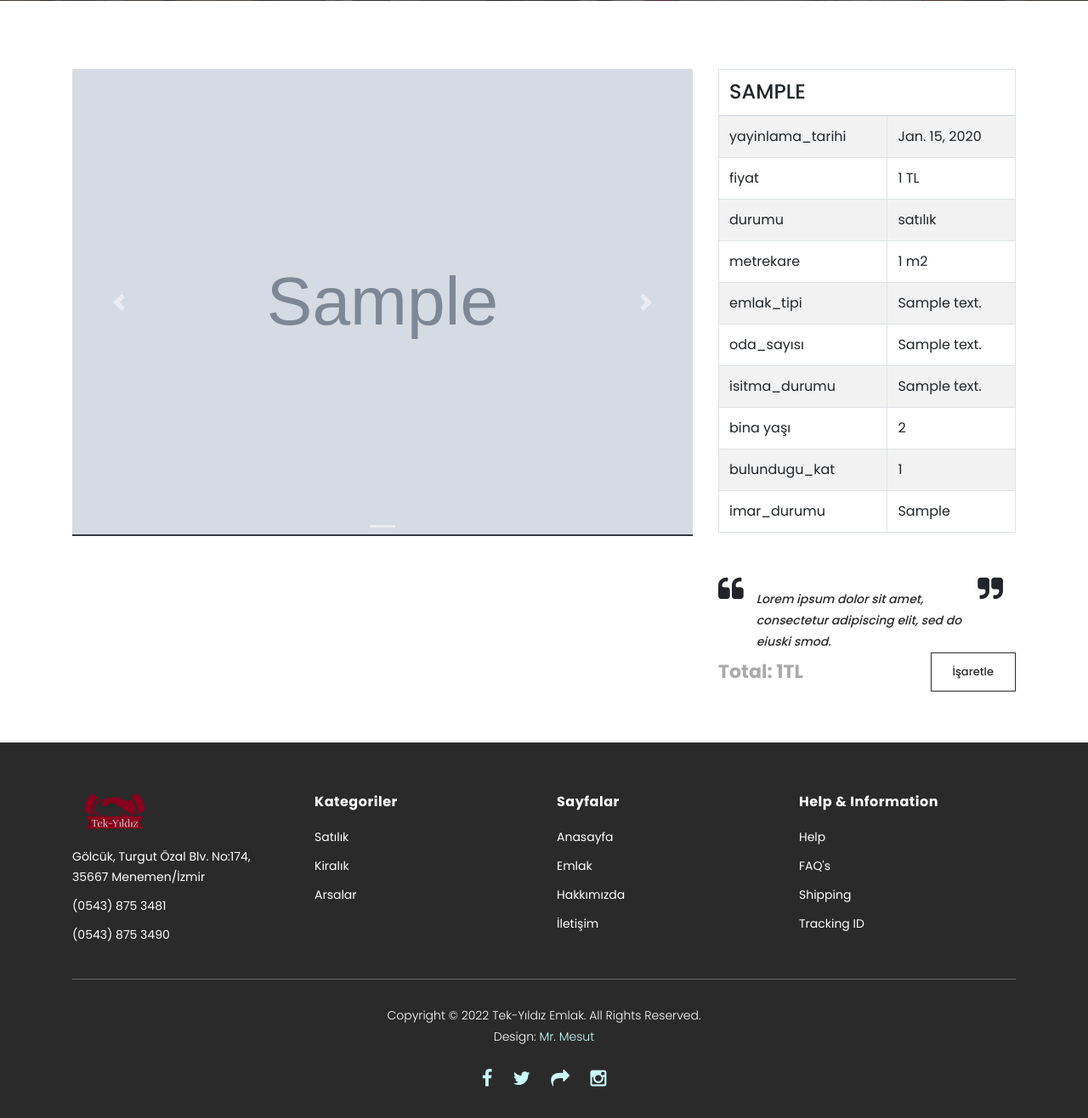
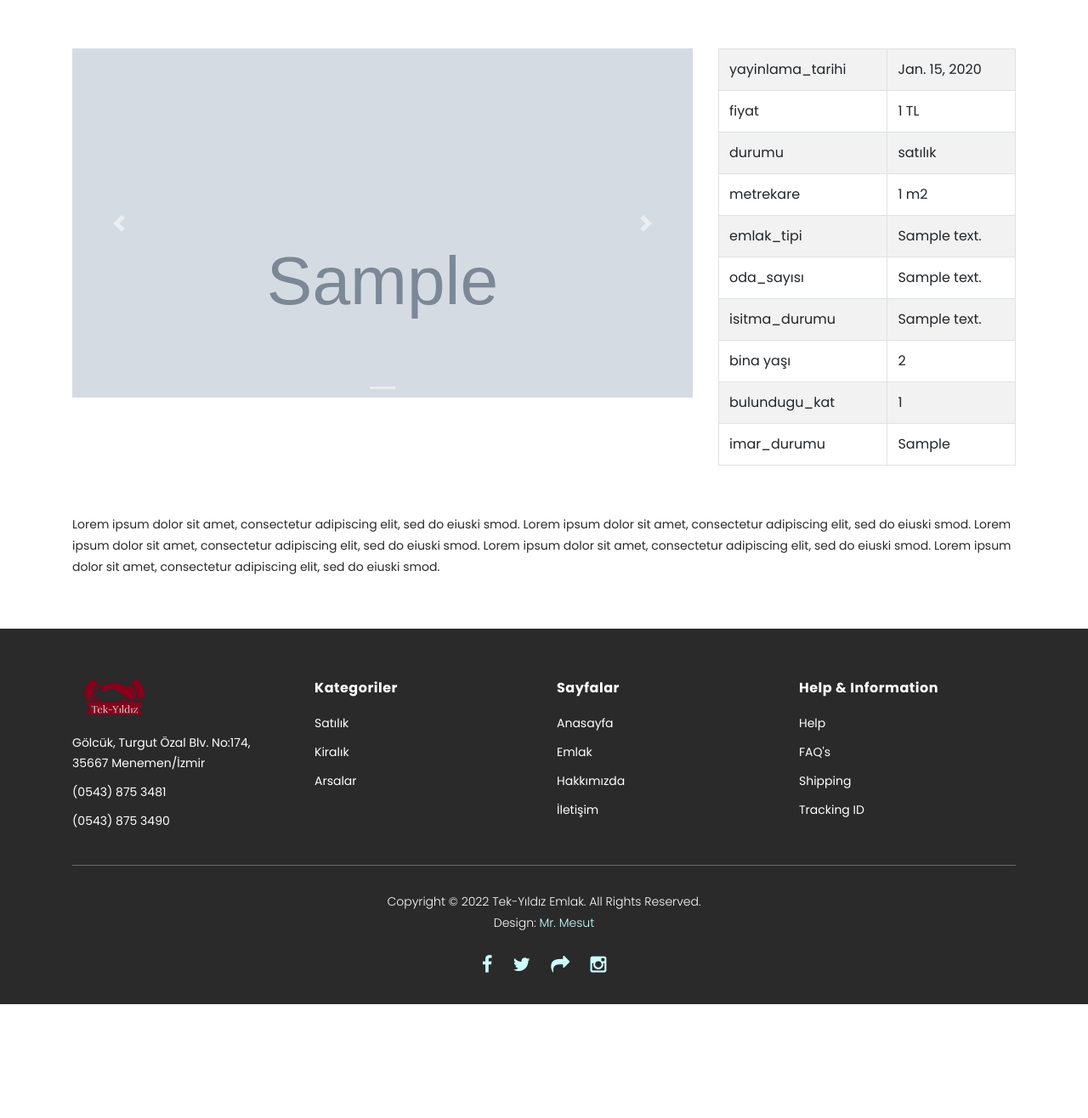
Before and after one commit to Mr-Mesut-OZTURK/yasinemlak, a Django app: page /productdetails/1 in a window 1280 px wide. Shown: the part 560-1876 px from the top of the page at 85% size. After the commit the page ends 1742 px from the top, so only its background shows below. Run offline with Django 4.2, Linux system fonts and the light colour scheme; tables that the repository leaves empty hold one stand-in row (values such as "Sample post"); grey boxes marked "Sample" are stand-in pictures; some libraries are stand-ins or nearby versions.

Commit message:
added product details

```diff
--- a/emlak/urls.py
+++ b/emlak/urls.py
@@ -4,7 +4,8 @@ from .views import (
     about,
     contact,
     products,
-    productdetails
+    productdetails,
+    category
 )
 
 
@@ -13,5 +14,6 @@ urlpatterns = [
     path('about/', about, name="about"),
     path('contact/', contact, name="contact"),
     path('products/', products, name="products"),
+    path('products/<str:name>', category, name="category"),
     path('productdetails/<int:id>', productdetails, name="productdetails"),
 ]
--- a/emlak/views.py
+++ b/emlak/views.py
@@ -1,19 +1,29 @@
 import datetime
-from django.shortcuts import get_object_or_404, render
+from django.core.mail import send_mass_mail, send_mail
+
+from django.shortcuts import get_object_or_404, render, redirect
 from .models import (
     EmlakKayit,
     EmlakKayitFoto,
-    MainSlider
+    MainSlider,
+
+    EmlakTipi
     )
+from . forms import ContactForm
 
 # Create your views here.
 
 def home(request):
     evler = EmlakKayit.objects.filter(yayimla=True)
+    satilik = evler.filter(emlak_tipi__isim="satilik")
+    kiralik = evler.filter(emlak_tipi__isim="kiralik")
+    arsa = evler.filter(emlak_tipi__isim="arsa")
     slider = MainSlider.objects.all()
     # print(evler)
     content= {
-        "evler":evler,
+        "satilik":satilik,
+        "kiralik": kiralik,
+        "arsa":arsa,
         "slider":slider
     }
     # print(content)
@@ -23,10 +33,50 @@ def about(request):
     return render(request, 'about.html')
 
 def contact(request):
-    return render(request, 'contact.html')
+
+    if request.method == 'POST':
+        form = ContactForm(request.POST)
+        if form.is_valid():
+            # subject = request.POST.get('subject')
+            # message = request.POST.get('message')
+            # sender = request.POST.get('sender')
+            # cc_myself = request.POST.get('cc_myself')
+
+            # recipients = ['mesut8311006@gmail.com']
+
+            # if cc_myself:
+            #     recipients.append(sender)
+
+            # send_mail(subject, message, sender, recipients, fail_silently=False)
+            form.save()
+
+    form = ContactForm()
+
+    content = {
+        "form": form,
+    }
+    return render(request, 'contact.html', content)
 
 def products(request):
-    return render(request, 'products.html')
+    kategoriler = EmlakTipi.objects.all()
+    emlaklar = EmlakKayit.objects.filter(yayimla=True)
+
+
+    content = {
+        "kategoriler": kategoriler,
+        "emlaklar": emlaklar,
+    }
+    return render(request, 'products.html', content)
+
+def category(request, name):
+    kategoriler = EmlakTipi.objects.all()
+    emlaklar = EmlakKayit.objects.filter(yayimla=True, emlak_tipi__isim=name)
+
+    content = {
+        "kategoriler": kategoriler,
+        "emlaklar": emlaklar,
+    }
+    return render(request, 'products.html', content)
 
 def productdetails(request, id):
     product = get_object_or_404(EmlakKayit, id=id)
--- a/templates/productdetail.html
+++ b/templates/productdetail.html
@@ -1,18 +1,20 @@
 {% extends "base/_base.html"%}
 {% load static %}
+{% load humanize %}
+
 
 {% block content %}
 
 
 
 <!-- ***** Main Banner Area Start ***** -->
-<div class="page-heading" id="top">
+<div class="page-heading" id="top" style="background-image: url({{product.resim.url}});">
     <div class="container">
         <div class="row">
             <div class="col-lg-12">
                 <div class="inner-content">
-                    <h2>Single Product Page</h2>
-                    <span>Awesome &amp; Creative HTML CSS layout by TemplateMo</span>
+                    <h2 class="product_header_desc">{{ product.baslik | upper }}</h2>
+                    <!-- <span>Awesome &amp; Creative HTML CSS layout by TemplateMo</span> -->
                 </div>
             </div>
         </div>
@@ -24,6 +26,7 @@
 <!-- ***** Product Area Starts ***** -->
 <section class="section" id="product">
     <div class="container">
+
         <div class="row">
 
             <div class="col-lg-8">
@@ -34,10 +37,10 @@
                         <ol class="carousel-indicators mysliderinner">
                             {% for item in images %}
                             {% if forloop.first %}
-                            <li data-target="#carouselExampleIndicators" data-slide-to="{{ item.id }}"
+                            <li data-target="#carouselExampleIndicators" data-slide-to="{{ item.id | add:'-1'  }}"
                                 data-class="active"></li>
                             {% else %}
-                            <li data-target="#carouselExampleIndicators" data-slide-to="{{ item.id }}"></li>
+                            <li data-target="#carouselExampleIndicators" data-slide-to="{{ item.id | add:'-1'  }}"></li>
                             {% endif %}
                             {% endfor %}
                         </ol>
@@ -67,16 +70,15 @@
             </div>
 
             <div class="col-lg-4">
-
                 <div class="table-responsive">
                     <table class="table table-striped table-bordered table-hover">
-                        <thead>
+                        <!-- <thead>
                             <tr>
                                 <td colspan="2">
                                     <h4>{{ product.baslik | upper }}</h4>
                                 </td>
                             </tr>
-                        </thead>
+                        </thead> -->
 
                         <tbody>
 
@@ -87,7 +89,7 @@
 
                             <tr>
                                 <td>fiyat</td>
-                                <td>{{ product.fiyat }} TL</td>
+                                <td>{{ product.fiyat | intcomma }} TL</td>
                             </tr>
 
                             <tr>
@@ -106,63 +108,64 @@
                                 <td>{{ product.emlak_tipi }}</td>
                             </tr>
 
+                            {% if product.oda_sayısı %}
                             <tr>
                                 <td>oda_sayısı</td>
                                 <td>{{ product.oda_sayısı }}</td>
                             </tr>
+                            {% endif %}
 
+                            {% if product.isitma_durumu %}
                             <tr>
                                 <td>isitma_durumu</td>
                                 <td>{{ product.isitma_durumu }}</td>
                             </tr>
+                            {% endif %}
 
+                            {% if age %}
                             <tr>
                                 <td>bina yaşı</td>
                                 <td>{{ age }}</td>
                             </tr>
+                            {% endif %}
 
+                            {% if product.bulundugu_kat %}
                             <tr>
                                 <td>bulundugu_kat</td>
                                 <td>{{ product.bulundugu_kat }}</td>
                             </tr>
+                            {% endif %}
 
+                            {% if product.imar_durumu %}
                             <tr>
+
                                 <td>imar_durumu</td>
                                 <td>{{ product.imar_durumu }}</td>
                             </tr>
+                            {% endif %}
 
 
                         </tbody>
                     </table>
                 </div>
-
-                <div class="right-content">
-                    <!-- <ul class="stars">
-                        <li><i class="fa fa-star"></i></li>
-                        <li><i class="fa fa-star"></i></li>
-                        <li><i class="fa fa-star"></i></li>
-                        <li><i class="fa fa-star"></i></li>
-                        <li><i class="fa fa-star"></i></li>
-                    </ul> -->
-
-                    <div class="quote d-flex">
-                        <i class="fa fa-quote-left"></i>
-                        <p>
-                            Lorem ipsum dolor sit amet, consectetur adipiscing elit, sed do eiuski smod.
-                        </p>
-                        <i class="fa fa-quote-right"></i>
-                    </div>
-
-                    <div class="total">
-                        <h4>Total: {{ product.fiyat }}TL</h4>
-                        <div class="main-border-button"><a href="#">İşaretle</a></div>
-                    </div>
-
-                </div>
-
             </div>
 
         </div>
+
+        <div class="row" id="product_description">
+            <div class="col">
+                <div class="quote d-flex">
+                    <p>
+                        Lorem ipsum dolor sit amet, consectetur adipiscing elit, sed do eiuski smod.
+                        Lorem ipsum dolor sit amet, consectetur adipiscing elit, sed do eiuski smod.
+                        Lorem ipsum dolor sit amet, consectetur adipiscing elit, sed do eiuski smod.
+                        Lorem ipsum dolor sit amet, consectetur adipiscing elit, sed do eiuski smod.
+                        Lorem ipsum dolor sit amet, consectetur adipiscing elit, sed do eiuski smod.
+                    </p>
+                </div>
+            </div>
+        </div>
+
     </div>
 </section>
 <!-- ***** Product Area Ends ***** -->
```
Also changed, not shown: emlak/migrations/0003_alter_emlakkayitfoto_foto.py (added), emlak/migrations/0004_remove_emlakkayit_durumu_emlakkayit_emlak_acıklamat_and_more.py (added), emlak/migrations/0005_message.py (added), emlak/migrations/0006_rename_email_message_sender_message_cc_myself_and_more.py (added), emlak/migrations/0007_alter_message_cc_myself.py (added).
